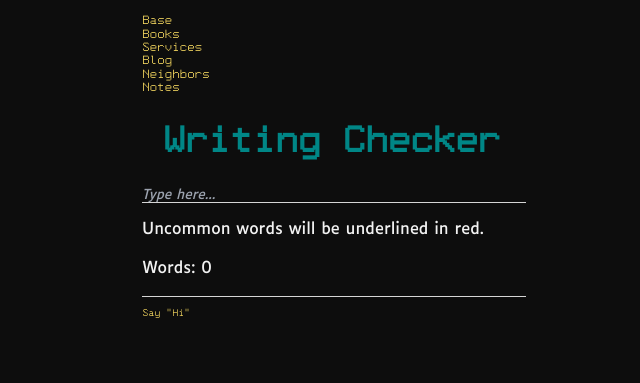
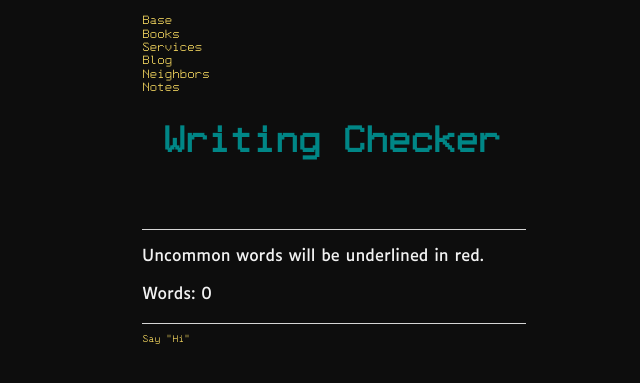
Before and after one commit to ray-dorai/ray-dorai.github.io, a Jekyll site: the page built from wordchecker.html, in a window 1280 px wide. Shown: the top 383 px of the page, without its empty margins (306-946 px from the left). Built offline with Jekyll 4.4.1, drawn with Linux system fonts in a browser that asks for light colours; nearby versions of some CDN libraries; a script that is not in the unit is left out.

Commit message:
Update wordchecker.html

```diff
--- a/wordchecker.html
+++ b/wordchecker.html
@@ -3,36 +3,13 @@
 title: Word Checker
 ---
 
-<!-- Word Checker App Container -->
-<div id="word-checker-app-root" class="my-8">
-</div>
+<div id="word-checker-app-root"></div>
 
-<!-- Load Dependencies -->
 <script src="https://cdnjs.cloudflare.com/ajax/libs/react/18.2.0/umd/react.production.min.js"></script>
 <script src="https://cdnjs.cloudflare.com/ajax/libs/react-dom/18.2.0/umd/react-dom.production.min.js"></script>
 <script src="https://cdnjs.cloudflare.com/ajax/libs/babel-standalone/7.23.5/babel.min.js"></script>
-<script src="https://cdnjs.cloudflare.com/ajax/libs/tailwindcss/2.2.19/tailwind.min.js"></script>
 
-<!-- Styles for word marking -->
-<style>
-  .word-mark {
-    transition: border-color 0.2s ease;
-  }
-  .word-mark:hover {
-    border-color: #ef4444;
-  }
-
-  [contenteditable]:empty:before {
-    content: attr(placeholder);
-    color: #9ca3af;
-    font-style: italic;
-  }
-</style>
-
-<!-- Load the word checker component -->
 <script type="text/babel" src="{{ site.baseurl }}/assets/js/word-checker.js"></script>
-
-<!-- Initialize the app -->
 <script type="text/babel">
   ReactDOM.render(
     <WordChecker wordsPath="{{ site.baseurl }}/assets/words/1000-most-common-words.txt" />,
```
